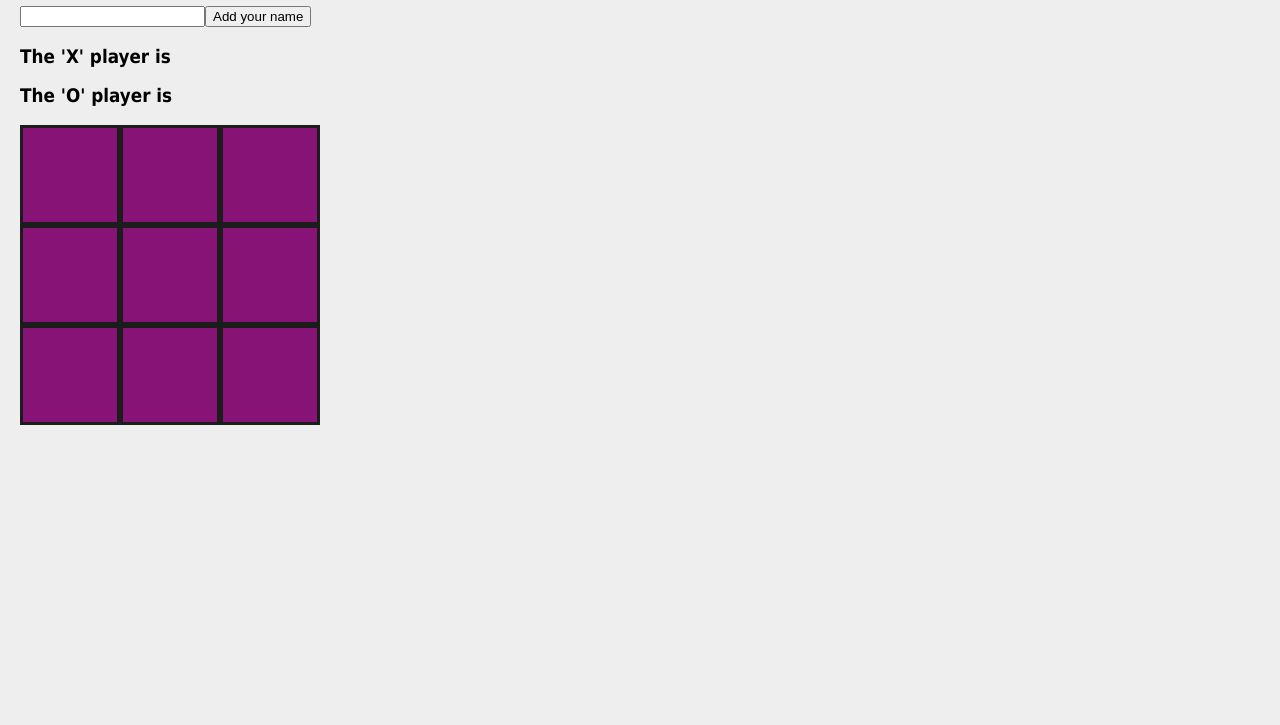
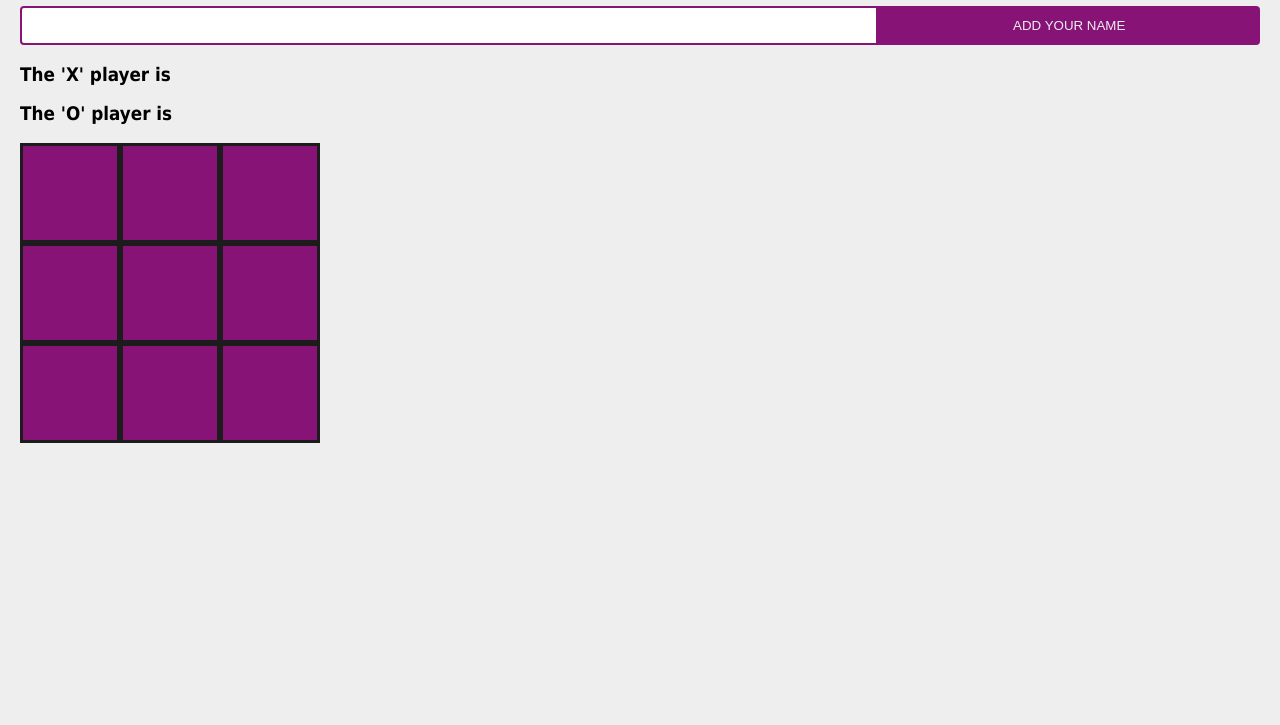
Before and after one commit to Sestri4kina/tictactoe-react-project, a React app: page / in a window 1280 px wide. Shown: the part 75-800 px from the top of the page. Built offline with nearby package versions, Linux system fonts and the light colour scheme.

Commit message:
Add style for AddPlayerName Component and some minor changes

```diff
--- a/src/app/add-player-name.js
+++ b/src/app/add-player-name.js
@@ -2,16 +2,16 @@
  * Created by Sestri4kina on 28.12.2016.
  */
 import React from 'react';
+import './css/add-player-name.css';
 
 class AddPlayerName extends React.Component {
     render(){
         return(
-            <div id="name-wrapper">
-                <form className="player" onSubmit={this.handleSubmit.bind(this )}>
-                    <input type="text" required ref="playerName" />
-                    <input type="submit" value="Add your name" />
-                </form>
-            </div>
+            <form id="name-wrapper" onSubmit={this.handleSubmit.bind(this )}>
+                 <input type="text" required ref="playerName" />
+                 <input type="submit" value="Add your name" />
+            </form>
+
         );
     }
     //custom functions
--- /dev/null
+++ b/src/app/css/add-player-name.css
@@ -0,0 +1,24 @@
+#name-wrapper{
+    display: flex;
+}
+
+#name-wrapper input[type="text"]{
+    flex-basis: 0;
+    flex-grow: 7;
+    padding: 10px;
+    border: 2px solid #871377;
+    border-radius: 4px 0 0 4px;
+    color: #777;
+}
+
+#name-wrapper input[type="submit"]{
+    flex-basis: 0;
+    flex-grow: 3;
+    padding: 10px;
+    background: #871377;
+    border-radius: 0 4px 4px 0;
+    border: 2px solid #871377;
+    color: #eee;
+    text-transform: uppercase;
+    cursor: pointer;
+}
--- a/src/app/css/index.css
+++ b/src/app/css/index.css
@@ -1,14 +1,23 @@
 body{
     background: #eee;
     margin: 20px;
-    font-family: tahoma, serf;
+    font-family: tahoma, serif;
+}
+
+h1 {
+    color: #1c1c1c;
+}
+
+#congrats {
+    color: #ffa800;
+    text-transform: uppercase;
 }
 
 #game-wrapper{
     width: 80%;
     margin: 0 auto;
     background: #fff;
-    border-top: 3px solid #8C0949;
+    border-top: 3px solid #871377;
     padding: 10px;
     border-radius: 2px;
     box-shadow: 1px 3px 5px rgba(0,0,0,0.2);
--- a/src/app/index.js
+++ b/src/app/index.js
@@ -25,7 +25,7 @@ class Game extends React.Component {
                 <AddPlayerName onAdd={this.onAdd.bind(this)}/>
                 <h3>The 'X' player is {this.state.playersNames[0]}</h3>
                 <h3>The 'O' player is {this.state.playersNames[1]}</h3>
-                {this.state.winner ? <h3>{`Congratulations, name ${this.state.winner}! You are the winner!`}</h3> : null}
+                {this.state.winner ? <h3 id="congrats">{`Congratulations, ${this.state.currentTurn === 'O' ? this.state.playersNames[0] : this.state.playersNames[1]}! You are the winner!`}</h3> : null}
                 <div className="board">
                     {this.state.board.map((cell, index) => {
                         return <div onClick={() => this.handleClick(index)} className="square" key={index}>{cell}</div>
```
